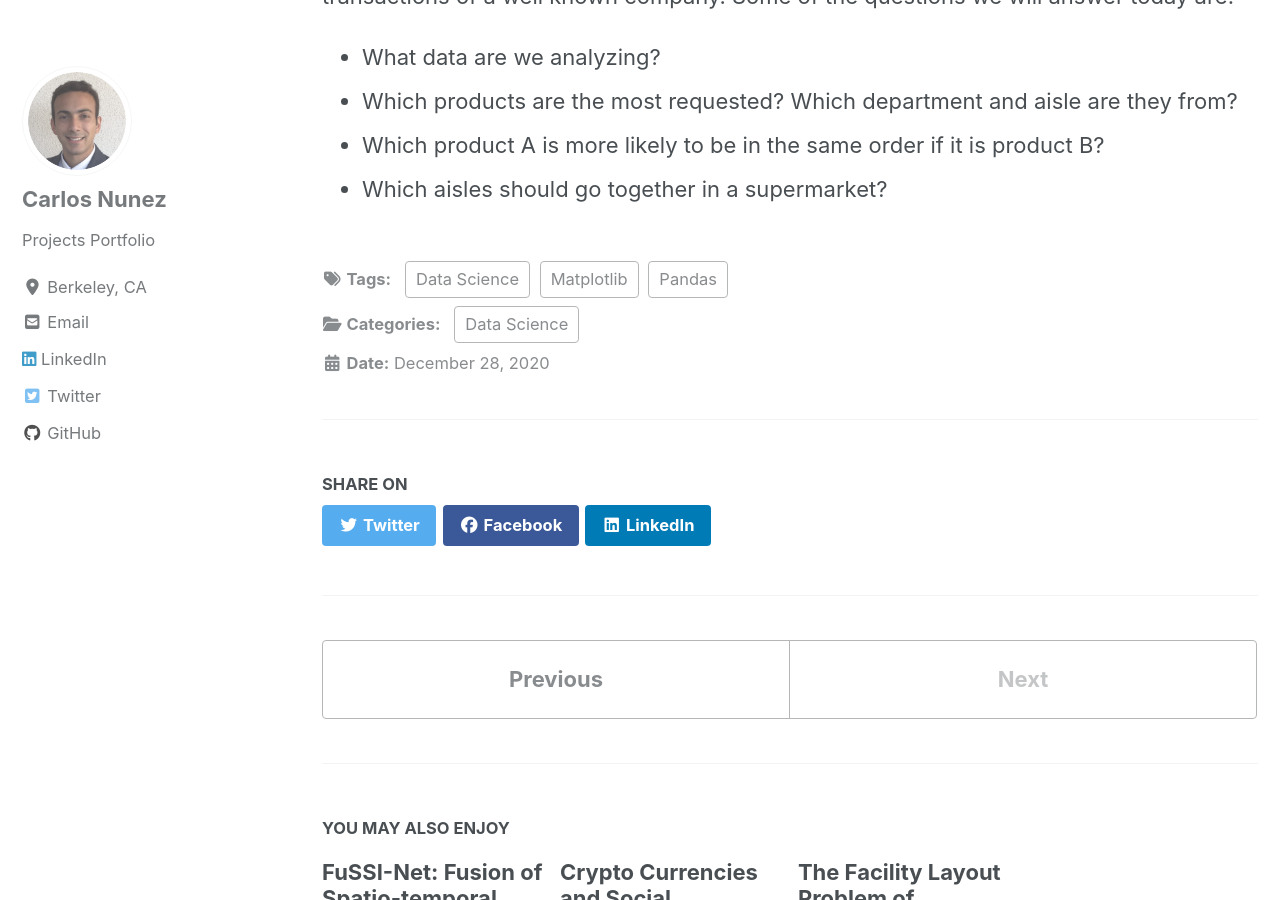
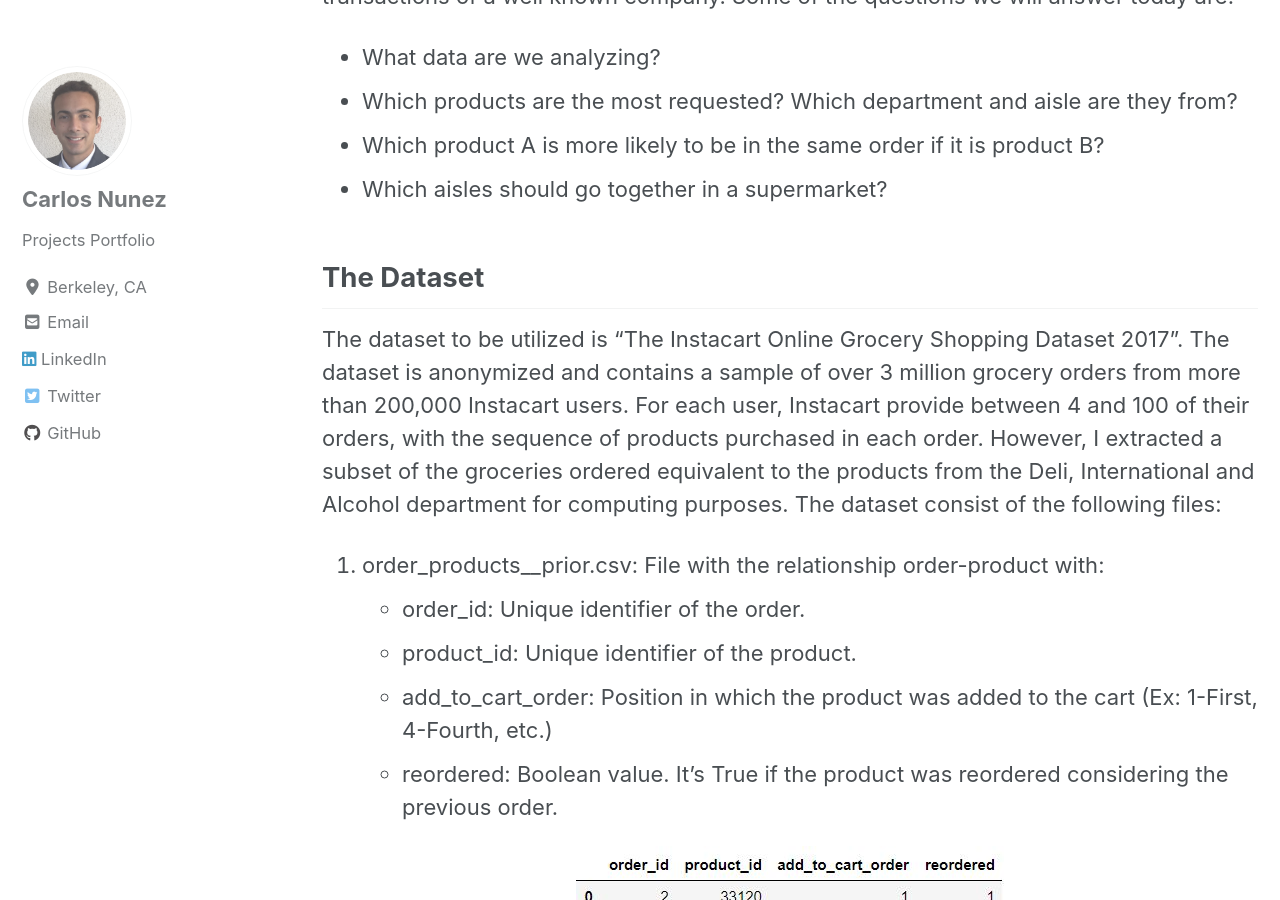
Before and after one commit to carlosnunezc94/carlosnunezc94.github.io, a Jekyll site: the page built from _posts/2020-12-28-market_basket_analysis.md, in a window 1280 px wide and 900 px high, scrolled down 1292 px. Built offline with Jekyll 4.4.1, drawn with Linux system fonts in a browser that asks for light colours; cached includes are drawn as plain includes; nearby versions of some CDN libraries.

Commit message:
Adding dataset

```diff
--- a/_posts/2020-12-28-market_basket_analysis.md
+++ b/_posts/2020-12-28-market_basket_analysis.md
@@ -21,3 +21,20 @@
 - Which products are the most requested? Which department and aisle are they from?
 - Which product A is more likely to be in the same order if it is product B?
 - Which aisles should go together in a supermarket?
+
+
+## The Dataset
+
+The dataset to be utilized is “The Instacart Online Grocery Shopping Dataset 2017”. The dataset is anonymized and contains a sample of over 3 million grocery orders from more than 200,000 Instacart users. For each user, Instacart provide between 4 and 100 of their orders, with the sequence of products purchased in each order. However, I extracted a subset of the groceries ordered equivalent to the products from the Deli, International and Alcohol department for computing purposes. The dataset consist of the following files:
+
+1. order_products__prior.csv: File with the relationship order-product with:
+- order_id: Unique identifier of the order.
+- product_id: Unique identifier of the product.
+- add_to_cart_order: Position in which the product was added to the cart (Ex: 1-First, 4-Fourth, etc.)
+- reordered: Boolean value. It's True if the product was reordered considering the previous order.
+
+<p align="center">
+<img src="{{ site.url }}{{ site.baseurl }}/images/market_basket/order_data.JPG" alt="Daily Table">
+</p>
+
+2.
```
Also changed, not shown: images/market_basket/order_data.JPG (added).
